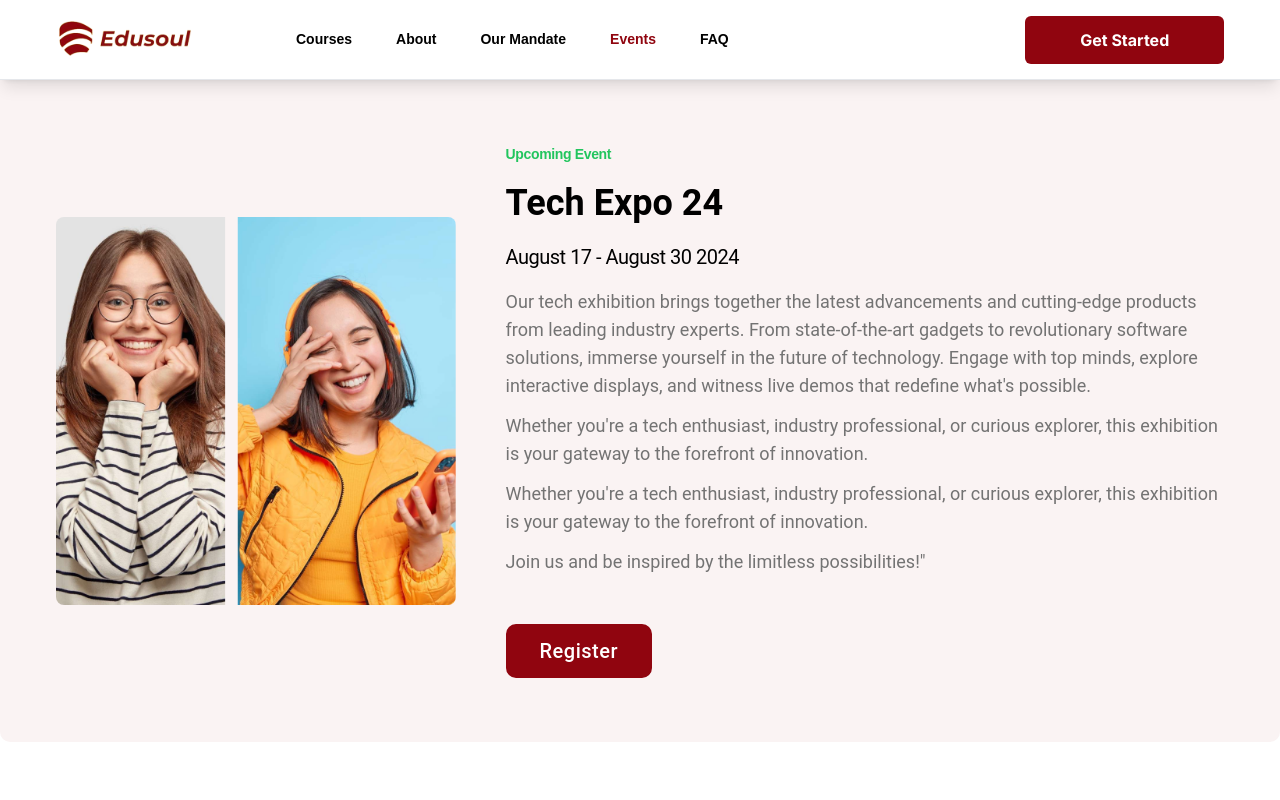
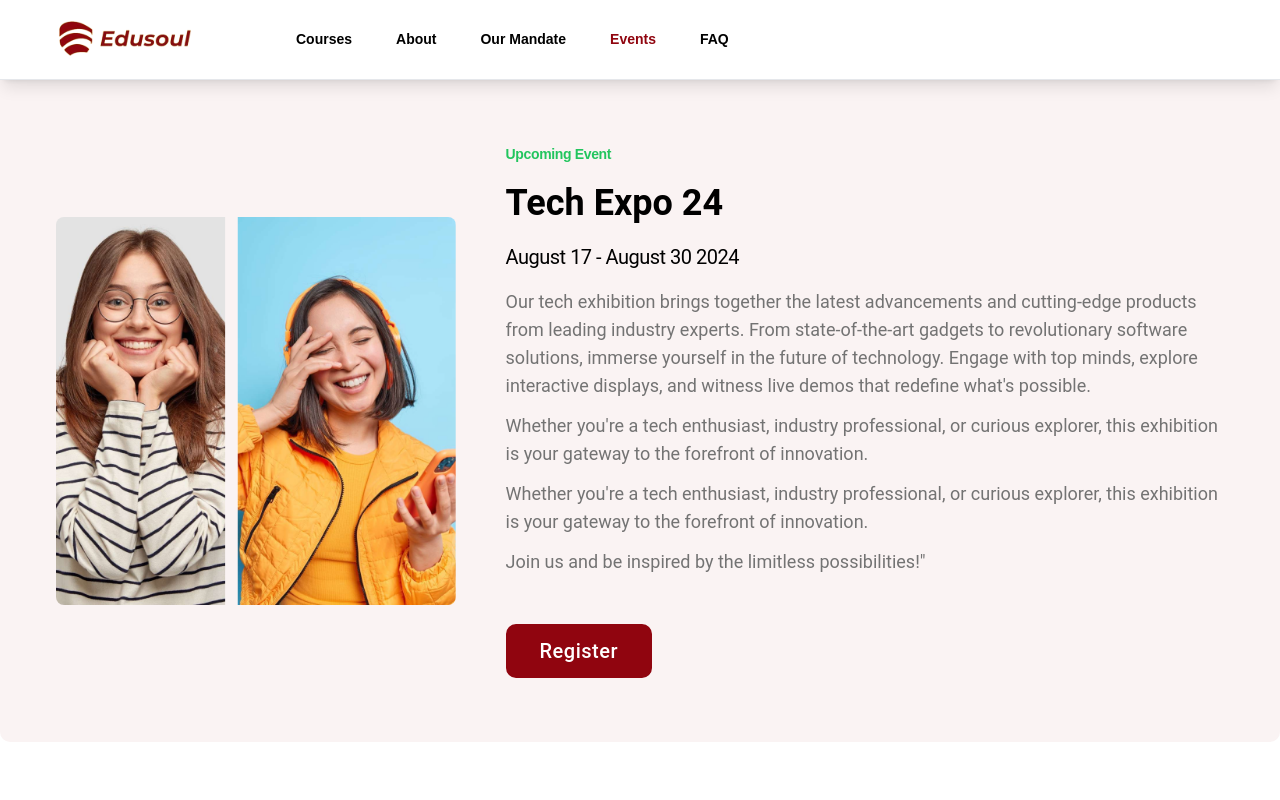
Before and after one commit to tricodenetwork/edusoul, a Next.js app: page /page/events in a window 1280 px wide. Shown: the top 800 px of the page. Built offline with nearby package versions, Linux system fonts and the light colour scheme.

Commit message:
update PR

```diff
--- a/src/components/shared/NavBar/nav.jsx
+++ b/src/components/shared/NavBar/nav.jsx
@@ -11,6 +11,8 @@ import { motion } from "framer-motion";
 import { navdata } from "@/data";
 import useFunctions from "@/hooks/useFunctions";
 import SideNavMobile from "./sidenavmobile";
+
+const url = ["auth/login", "auth/register", "auth/forgot-password", "auth/verification"];
 
 const Navbar = () => {
   const pathname = usePathname();
@@ -86,14 +88,18 @@ const Navbar = () => {
         transition={{ duration: 0.2 }}
         className="md:flex w-[15em] md:w-[20%] justify-end hidden items-center"
       >
-        <button className="font-bold bg-primary text-white hover:bg-gray-100 hover:text-primary py-3 text-center w-full md:w-[15em] rounded-md">
+        <button
+          className={`font-bold bg-primary text-white hover:bg-gray-100 hover:text-primary ${
+            pathname === `/auth/login` || `/${url}` ? "hidden" : "block"
+          } py-3 text-center w-full md:w-[15em] rounded-md`}
+        >
           Get Started
         </button>
       </motion.div>
 
       <button
         onClick={() => setSideNav(!sideNav)}
-        className="text-primary text-[4vh] flex md:hidden"
+        className={`text-primary text-[4vh] flex md:hidden`}
       >
         {sideNav ? (
           <IoCloseSharp className="" />
```
